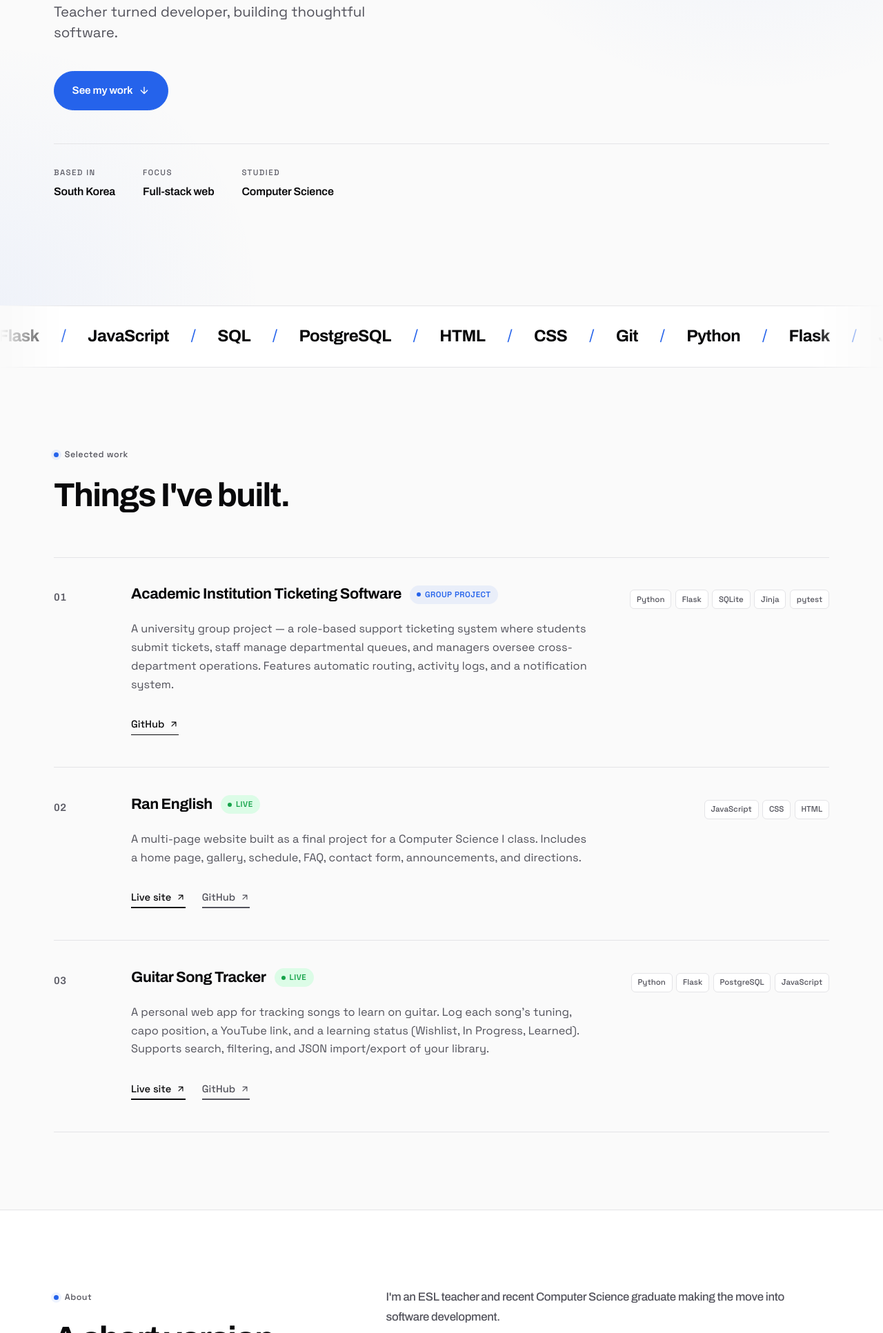
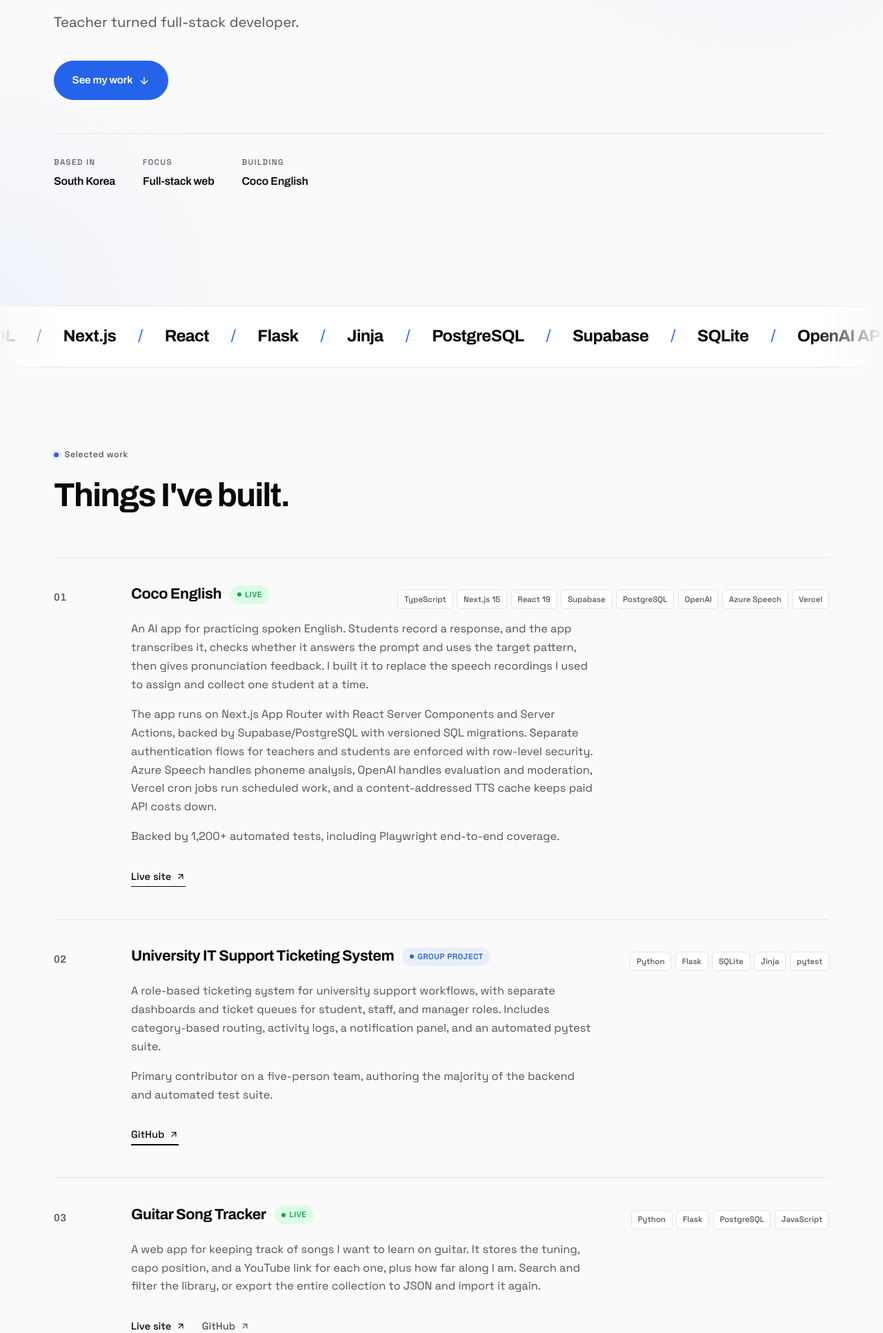
Before and after one commit to katsuya245126/my-portfolio, a plain HTML site: page index.html in a window 1280 px wide. Shown: the part 357-2290 px from the top of the page at 69% size. Drawn offline with Linux system fonts and the light colour scheme.

Commit message:
Update portfolio content and resume

```diff
--- a/index.html
+++ b/index.html
@@ -4,8 +4,21 @@
   <meta charset="UTF-8" />
   <meta name="viewport" content="width=device-width, initial-scale=1.0" />
   <meta name="color-scheme" content="light dark" />
-  <title>John Lee — Portfolio</title>
-  <meta name="description" content="Sung Guk &ldquo;John&rdquo; Lee — ESL teacher and Computer Science graduate moving into software development." />
+  <title>John Lee | Portfolio</title>
+  <meta name="description" content="Sung Guk &ldquo;John&rdquo; Lee, an ESL teacher and Computer Science graduate who builds full-stack software." />
+
+  <!-- Open Graph / link previews -->
+  <meta property="og:title" content="John Lee | Teacher turned full-stack developer" />
+  <meta property="og:description" content="ESL teacher and CS graduate building full-stack software. I built Coco English, an AI speaking practice app my students use for homework." />
+  <meta property="og:url" content="https://sungguklee.com" />
+  <meta property="og:type" content="website" />
+  <meta property="og:locale" content="en_US" />
+  <meta name="twitter:card" content="summary" />
+  <!-- Add a 1200x630 screenshot of the hero as og-image.png in the repo root, then
+       uncomment these two lines and change twitter:card above to summary_large_image. -->
+  <!-- <meta property="og:image" content="https://sungguklee.com/og-image.png" /> -->
+  <!-- <meta property="og:image:alt" content="John Lee, teacher turned full-stack developer." /> -->
+
   <link rel="preconnect" href="https://fonts.googleapis.com" />
   <link rel="preconnect" href="https://fonts.gstatic.com" crossorigin />
   <link rel="stylesheet" href="https://fonts.googleapis.com/css2?family=Archivo:wght@400;500;600;700;800&family=Space+Grotesk:wght@400;500;600&display=swap" />
@@ -44,12 +57,12 @@
       <div class="container">
         <p class="eyebrow reveal">
           <span class="eyebrow-dot"></span>
-          Available for work · 2026
+          Available for full-time roles
         </p>
         <h1 class="hero-title reveal">
           Sung Guk &ldquo;John&rdquo; Lee
         </h1>
-        <p class="hero-sub reveal">Teacher turned developer, building thoughtful software.</p>
+        <p class="hero-sub reveal">Teacher turned full-stack developer.</p>
         <div class="hero-cta reveal">
           <a href="#work" class="btn btn--cta">
             See my work
@@ -66,8 +79,8 @@
             <span class="meta-value">Full-stack web</span>
           </div>
           <div>
-            <span class="meta-label">Studied</span>
-            <span class="meta-value">Computer Science</span>
+            <span class="meta-label">Building</span>
+            <span class="meta-value">Coco English</span>
           </div>
         </div>
       </div>
@@ -76,21 +89,51 @@
     <!-- Marquee divider -->
     <div class="marquee" aria-hidden="true">
       <div class="marquee-track">
+        <span>TypeScript</span><span class="dot">/</span>
+        <span>JavaScript</span><span class="dot">/</span>
         <span>Python</span><span class="dot">/</span>
+        <span>SQL</span><span class="dot">/</span>
+        <span>Next.js</span><span class="dot">/</span>
+        <span>React</span><span class="dot">/</span>
         <span>Flask</span><span class="dot">/</span>
+        <span>Jinja</span><span class="dot">/</span>
+        <span>PostgreSQL</span><span class="dot">/</span>
+        <span>Supabase</span><span class="dot">/</span>
+        <span>SQLite</span><span class="dot">/</span>
+        <span>OpenAI APIs</span><span class="dot">/</span>
+        <span>Azure Speech</span><span class="dot">/</span>
+        <span>Vitest</span><span class="dot">/</span>
+        <span>Playwright</span><span class="dot">/</span>
+        <span>pytest</span><span class="dot">/</span>
+        <span>Dependency Injection</span><span class="dot">/</span>
+        <span>Vercel</span><span class="dot">/</span>
+        <span>Supabase Auth &amp; Storage</span><span class="dot">/</span>
+        <span>Row-Level Security</span><span class="dot">/</span>
+        <span>SQL Migrations</span><span class="dot">/</span>
+        <span>Cron Jobs</span><span class="dot">/</span>
+        <span>Git</span><span class="dot">/</span>
+        <span>TypeScript</span><span class="dot">/</span>
         <span>JavaScript</span><span class="dot">/</span>
+        <span>Python</span><span class="dot">/</span>
         <span>SQL</span><span class="dot">/</span>
+        <span>Next.js</span><span class="dot">/</span>
+        <span>React</span><span class="dot">/</span>
+        <span>Flask</span><span class="dot">/</span>
+        <span>Jinja</span><span class="dot">/</span>
         <span>PostgreSQL</span><span class="dot">/</span>
-        <span>HTML</span><span class="dot">/</span>
-        <span>CSS</span><span class="dot">/</span>
-        <span>Git</span><span class="dot">/</span>
-        <span>Python</span><span class="dot">/</span>
-        <span>Flask</span><span class="dot">/</span>
-        <span>JavaScript</span><span class="dot">/</span>
-        <span>SQL</span><span class="dot">/</span>
-        <span>PostgreSQL</span><span class="dot">/</span>
-        <span>HTML</span><span class="dot">/</span>
-        <span>CSS</span><span class="dot">/</span>
+        <span>Supabase</span><span class="dot">/</span>
+        <span>SQLite</span><span class="dot">/</span>
+        <span>OpenAI APIs</span><span class="dot">/</span>
+        <span>Azure Speech</span><span class="dot">/</span>
+        <span>Vitest</span><span class="dot">/</span>
+        <span>Playwright</span><span class="dot">/</span>
+        <span>pytest</span><span class="dot">/</span>
+        <span>Dependency Injection</span><span class="dot">/</span>
+        <span>Vercel</span><span class="dot">/</span>
+        <span>Supabase Auth &amp; Storage</span><span class="dot">/</span>
+        <span>Row-Level Security</span><span class="dot">/</span>
+        <span>SQL Migrations</span><span class="dot">/</span>
+        <span>Cron Jobs</span><span class="dot">/</span>
         <span>Git</span><span class="dot">/</span>
       </div>
     </div>
@@ -110,17 +153,19 @@
             <div class="work-main">
               <div class="work-head">
                 <div class="work-title-row">
-                  <h3>Academic Institution Ticketing Software</h3>
-                  <span class="work-badge work-badge--blue">Group project</span>
+                  <h3>Coco English</h3>
+                  <span class="work-badge work-badge--green">Live</span>
                 </div>
                 <div class="work-tags">
-                  <span>Python</span><span>Flask</span><span>SQLite</span><span>Jinja</span><span>pytest</span>
+                  <span>TypeScript</span><span>Next.js 15</span><span>React 19</span><span>Supabase</span><span>PostgreSQL</span><span>OpenAI</span><span>Azure Speech</span><span>Vercel</span>
                 </div>
               </div>
-              <p>A university group project — a role-based support ticketing system where students submit tickets, staff manage departmental queues, and managers oversee cross-department operations. Features automatic routing, activity logs, and a notification system.</p>
+              <p>An AI app for practicing spoken English. Students record a response, and the app transcribes it, checks whether it answers the prompt and uses the target pattern, then gives pronunciation feedback. I built it to replace the speech recordings I used to assign and collect one student at a time.</p>
+              <p>The app runs on Next.js App Router with React Server Components and Server Actions, backed by Supabase/PostgreSQL with versioned SQL migrations. Separate authentication flows for teachers and students are enforced with row-level security. Azure Speech handles phoneme analysis, OpenAI handles evaluation and moderation, Vercel cron jobs run scheduled work, and a content-addressed TTS cache keeps paid API costs down.</p>
+              <p>Backed by 1,200+ automated tests, including Playwright end-to-end coverage.</p>
               <div class="work-links">
-                <a href="https://github.com/CSCI441Group5/academic-institution-ticketing-software" target="_blank" rel="noopener" class="link-arrow">
-                  GitHub
+                <a href="https://coco-english.vercel.app/" target="_blank" rel="noopener" class="link-arrow">
+                  Live site
                   <svg width="14" height="14" viewBox="0 0 24 24" fill="none" stroke="currentColor" stroke-width="2" stroke-linecap="round" stroke-linejoin="round" aria-hidden="true"><path d="M7 17L17 7M7 7h10v10"/></svg>
                 </a>
               </div>
@@ -132,20 +177,17 @@
             <div class="work-main">
               <div class="work-head">
                 <div class="work-title-row">
-                  <h3>Ran English</h3>
-                  <span class="work-badge work-badge--green">Live</span>
+                  <h3>University IT Support Ticketing System</h3>
+                  <span class="work-badge work-badge--blue">Group project</span>
                 </div>
                 <div class="work-tags">
-                  <span>JavaScript</span><span>CSS</span><span>HTML</span>
+                  <span>Python</span><span>Flask</span><span>SQLite</span><span>Jinja</span><span>pytest</span>
                 </div>
               </div>
-              <p>A multi-page website built as a final project for a Computer Science I class. Includes a home page, gallery, schedule, FAQ, contact form, announcements, and directions.</p>
+              <p>A role-based ticketing system for university support workflows, with separate dashboards and ticket queues for student, staff, and manager roles. Includes category-based routing, activity logs, a notification panel, and an automated pytest suite.</p>
+              <p>Primary contributor on a five-person team, authoring the majority of the backend and automated test suite.</p>
               <div class="work-links">
-                <a href="https://katsuya245126.github.io/esl-academy-site/" target="_blank" rel="noopener" class="link-arrow">
-                  Live site
-                  <svg width="14" height="14" viewBox="0 0 24 24" fill="none" stroke="currentColor" stroke-width="2" stroke-linecap="round" stroke-linejoin="round" aria-hidden="true"><path d="M7 17L17 7M7 7h10v10"/></svg>
-                </a>
-                <a href="https://github.com/katsuya245126/katsuya245126.github.io" target="_blank" rel="noopener" class="link-arrow link-arrow--muted">
+                <a href="https://github.com/CSCI441Group5/academic-institution-ticketing-software" target="_blank" rel="noopener" class="link-arrow">
                   GitHub
                   <svg width="14" height="14" viewBox="0 0 24 24" fill="none" stroke="currentColor" stroke-width="2" stroke-linecap="round" stroke-linejoin="round" aria-hidden="true"><path d="M7 17L17 7M7 7h10v10"/></svg>
                 </a>
@@ -165,7 +207,7 @@
                   <span>Python</span><span>Flask</span><span>PostgreSQL</span><span>JavaScript</span>
                 </div>
               </div>
-              <p>A personal web app for tracking songs to learn on guitar. Log each song's tuning, capo position, a YouTube link, and a learning status (Wishlist, In Progress, Learned). Supports search, filtering, and JSON import/export of your library.</p>
+              <p>A web app for keeping track of songs I want to learn on guitar. It stores the tuning, capo position, and a YouTube link for each one, plus how far along I am. Search and filter the library, or export the entire collection to JSON and import it again.</p>
               <div class="work-links">
                 <a href="https://guitar-song-tracker.onrender.com/" target="_blank" rel="noopener" class="link-arrow">
                   Live site
@@ -192,17 +234,14 @@
         </div>
         <div class="about-body reveal">
           <p class="lead">
-            I'm an ESL teacher and recent Computer Science graduate making the move into software development.
+            I'm an ESL teacher and Computer Science graduate who builds full-stack software. I like turning problems I have seen firsthand into practical tools.
           </p>
           <p>
-            I like building practical things that solve real problems — small tools that I'd actually use myself. My background in teaching shaped how I think about software: clarity, patience, and meeting people where they are.
-          </p>
-          <p>
-            When I'm not teaching English or writing code, you can find me lifting weights, boxing, or playing the guitar.
+            Nearly ten years of teaching taught me to explain hard things without jargon. That skill carries over to software more than I expected.
           </p>
           <dl class="about-facts">
-            <div><dt>Stack</dt><dd>Python, Flask, JavaScript, PostgreSQL</dd></div>
-            <div><dt>Currently</dt><dd>Job hunting · Building side projects</dd></div>
+            <div><dt>Stack</dt><dd>TypeScript, Next.js, React, Supabase/PostgreSQL</dd></div>
+            <div><dt>Currently</dt><dd>Seeking a full-time software role</dd></div>
             <div><dt>Outside work</dt><dd>Boxing, guitar, lifting</dd></div>
           </dl>
         </div>
@@ -215,10 +254,10 @@
         <div class="contact-card reveal">
           <p class="eyebrow"><span class="eyebrow-dot"></span>Contact</p>
           <h2 class="contact-title">
-            Let's build something <em>together</em>.
+            Get in touch.
           </h2>
           <p class="contact-sub">
-            Have a project in mind, a role to fill, or just want to say hello? I'd love to hear from you.
+            I'm looking for a full-time software role where I can work across the stack. If you're hiring, I'd like to hear from you.
           </p>
           <div class="contact-actions">
             <a href="mailto:katsuya245126@gmail.com" class="btn btn--primary">
@@ -228,6 +267,10 @@
             <a href="https://github.com/katsuya245126" target="_blank" rel="noopener" class="btn btn--ghost" aria-label="GitHub profile">
               <svg width="18" height="18" viewBox="0 0 24 24" fill="currentColor" aria-hidden="true"><path d="M12 0C5.37 0 0 5.37 0 12c0 5.31 3.435 9.795 8.205 11.385.6.105.825-.255.825-.57 0-.285-.015-1.23-.015-2.235-3.015.555-3.795-.735-4.035-1.41-.135-.345-.72-1.41-1.23-1.695-.42-.225-1.02-.78-.015-.795.945-.015 1.62.87 1.845 1.23 1.08 1.815 2.805 1.305 3.495.99.105-.78.42-1.305.765-1.605-2.67-.3-5.46-1.335-5.46-5.925 0-1.305.465-2.385 1.23-3.225-.12-.3-.54-1.53.12-3.18 0 0 1.005-.315 3.3 1.23.96-.27 1.98-.405 3-.405s2.04.135 3 .405c2.295-1.56 3.3-1.23 3.3-1.23.66 1.65.24 2.88.12 3.18.765.84 1.23 1.905 1.23 3.225 0 4.605-2.805 5.625-5.475 5.925.435.375.81 1.095.81 2.22 0 1.605-.015 2.895-.015 3.3 0 .315.225.69.825.57A12.02 12.02 0 0 0 24 12c0-6.63-5.37-12-12-12z"/></svg>
               GitHub
+            </a>
+            <a href="resume.pdf" target="_blank" rel="noopener" class="btn btn--ghost">
+              <svg width="18" height="18" viewBox="0 0 24 24" fill="none" stroke="currentColor" stroke-width="2" stroke-linecap="round" stroke-linejoin="round" aria-hidden="true"><path d="M14 2H6a2 2 0 0 0-2 2v16a2 2 0 0 0 2 2h12a2 2 0 0 0 2-2V8z"/><path d="M14 2v6h6"/></svg>
+              Resume
             </a>
           </div>
         </div>
@@ -239,12 +282,11 @@
   <footer>
     <div class="container footer-inner">
       <p>© 2026 Sung Guk &ldquo;John&rdquo; Lee</p>
-      <p>Built with HTML &amp; CSS</p>
     </div>
   </footer>
 
   <script>
-    // Scroll reveal — Intersection Observer
+    // Scroll reveal: Intersection Observer
     const io = new IntersectionObserver((entries) => {
       entries.forEach((e) => {
         if (e.isIntersecting) {
--- a/style.css
+++ b/style.css
@@ -1,5 +1,5 @@
 /* ─────────────────────────────────────────────
-   John Lee — Portfolio
+   John Lee | Portfolio
    Style: Editorial minimal + motion-driven
    Palette: Monochrome + electric blue accent
    Type:   Archivo (display) + Space Grotesk (body)
@@ -127,7 +127,6 @@
   border-radius: 50%;
   background: var(--accent);
   box-shadow: 0 0 0 4px var(--accent-bg);
-  animation: pulse 2.4s ease-in-out infinite;
 }
 
 @keyframes pulse {
@@ -136,7 +135,6 @@
 }
 
 .hero .eyebrow-dot { animation: pulse 2.4s ease-in-out infinite; }
-.eyebrow-dot { animation: none; }
 
 /* ── Floating Nav ── */
 header {
```
Also changed, not shown: 2 other files.
